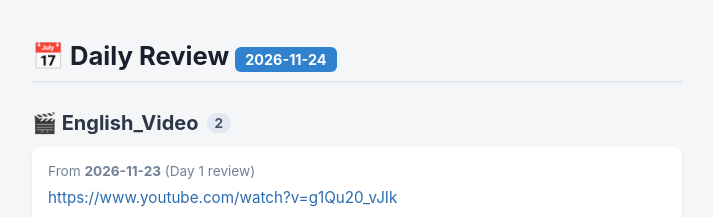
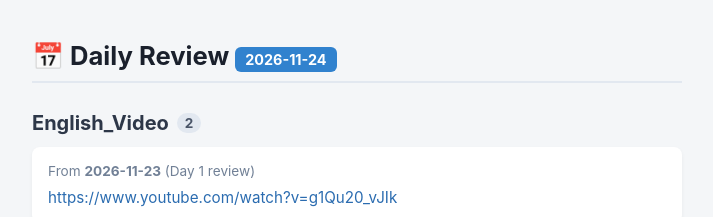
Before and after one commit to yilinaws/Ebbinghaus, a plain HTML site: page index.html in a window 1280 px wide. Shown: the top 217 px of the page, without its empty margins (283-996 px from the left). Drawn offline with Linux system fonts and the light colour scheme.

Commit message:
deploy: 73f156b8394a50109ca5a8190c9e4bfaf13a3911

```diff
--- a/index.html
+++ b/index.html
@@ -25,7 +25,7 @@
     <h1>📅 Daily Review <span class="date-badge">2026-11-24</span></h1>
 
             <section class="category-section">
-                <h2>🎬 English_Video <span class="count">2</span></h2>
+                <h2>English_Video <span class="count">2</span></h2>
 
                 <div class="card">
                     <div class="meta">From <strong>2026-11-23</strong> (Day 1 review)</div>
```
